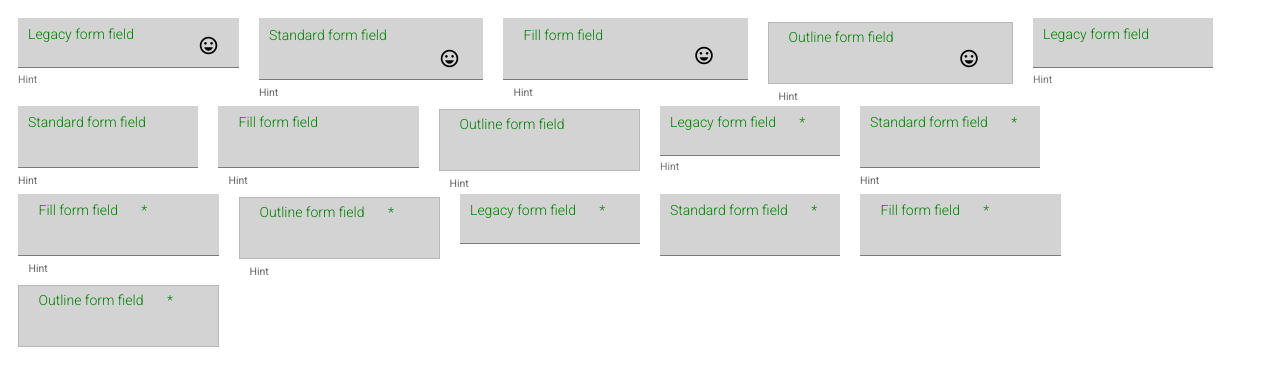
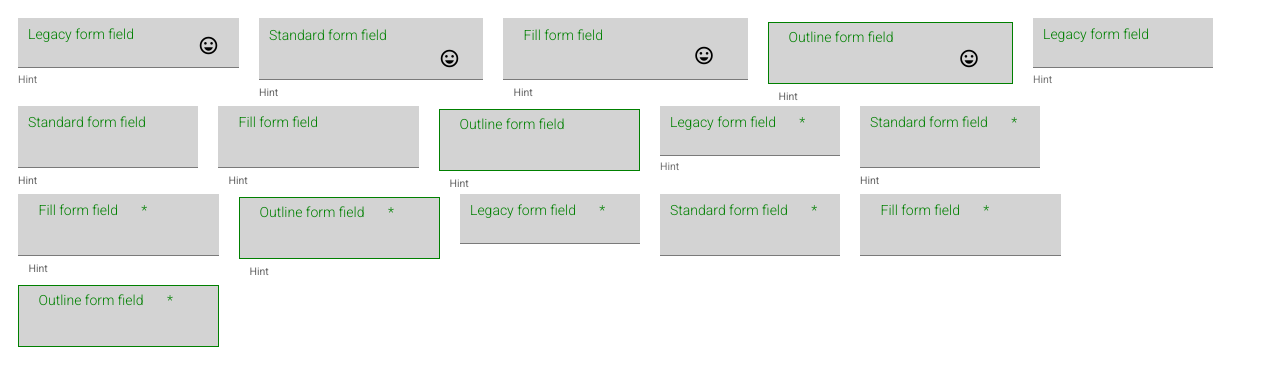
Before and after one commit to dpsthree/mat-overrides, an Angular app: page / in a window 1280 px wide. Shown: the top 386 px of the page. Built offline with nearby package versions, Linux system fonts and the light colour scheme.

Commit message:
add border manipulation

```diff
--- a/src/app-mat-overrides.scss
+++ b/src/app-mat-overrides.scss
@@ -2,7 +2,11 @@
 
 #{custom-mat.$form-field} {
   // Calling this mixin without a parameter will set the radius to 0
+  // Border properties only work when using the appearance="outline" variant
+  // of mat-form-field
   @include custom-mat.form-field-border-radius;
+  @include custom-mat.form-field-border(1px solid green);
+  @include custom-mat.form-field-border-active(3px solid black);
   @include custom-mat.form-field-label-position-initial(10px, 10px);
   @include custom-mat.form-field-label-position-floating(10px, 10px);
   @include custom-mat.form-field-label-size-float(16px);
--- a/src/custom-mat.scss
+++ b/src/custom-mat.scss
@@ -1,4 +1,6 @@
 $form-field: '.mat-form-field';
+
+$form-field-focused: '.mat-focused';
 
 $form-field-legacy: '.mat-form-field-appearance-legacy';
 $form-field-standard: '.mat-form-field-appearance-standard';
@@ -6,7 +8,7 @@ $form-field-fill: '.mat-form-field-appearance-fill';
 $form-field-outline: '.mat-form-field-appearance-outline';
 
 $form-field-label-float: '.mat-form-field-can-float.mat-form-field-should-float label';
-$form-field-label-active: '.mat-focused label';
+$form-field-label-focused: '.mat-focused label';
 $form-field-label: '.mat-form-field-hide-placeholder label';
 
 $form-field-outline-gap: '.mat-form-field-outline-gap';
@@ -31,6 +33,32 @@ $form-field-value: 'input';
   #{$form-field-background},
   #{$form-field-outline-background} {
     border-radius: $radius !important;
+  }
+}
+
+@mixin form-field-border($border: 1px solid black) {
+  .mat-form-field-outline-start {
+    border: $border !important;
+    border-right-style: none !important;
+  }
+
+  .mat-form-field-outline-end {
+    border: $border !important;
+    border-left-style: none !important;
+  }
+}
+
+@mixin form-field-border-active($border: 1px solid black) {
+  &#{$form-field-focused}{
+    .mat-form-field-outline-start {
+      border: $border !important;
+      border-right-style: none !important;
+    }
+
+    .mat-form-field-outline-end {
+      border: $border !important;
+      border-left-style: none !important;
+    }
   }
 }
 
```
